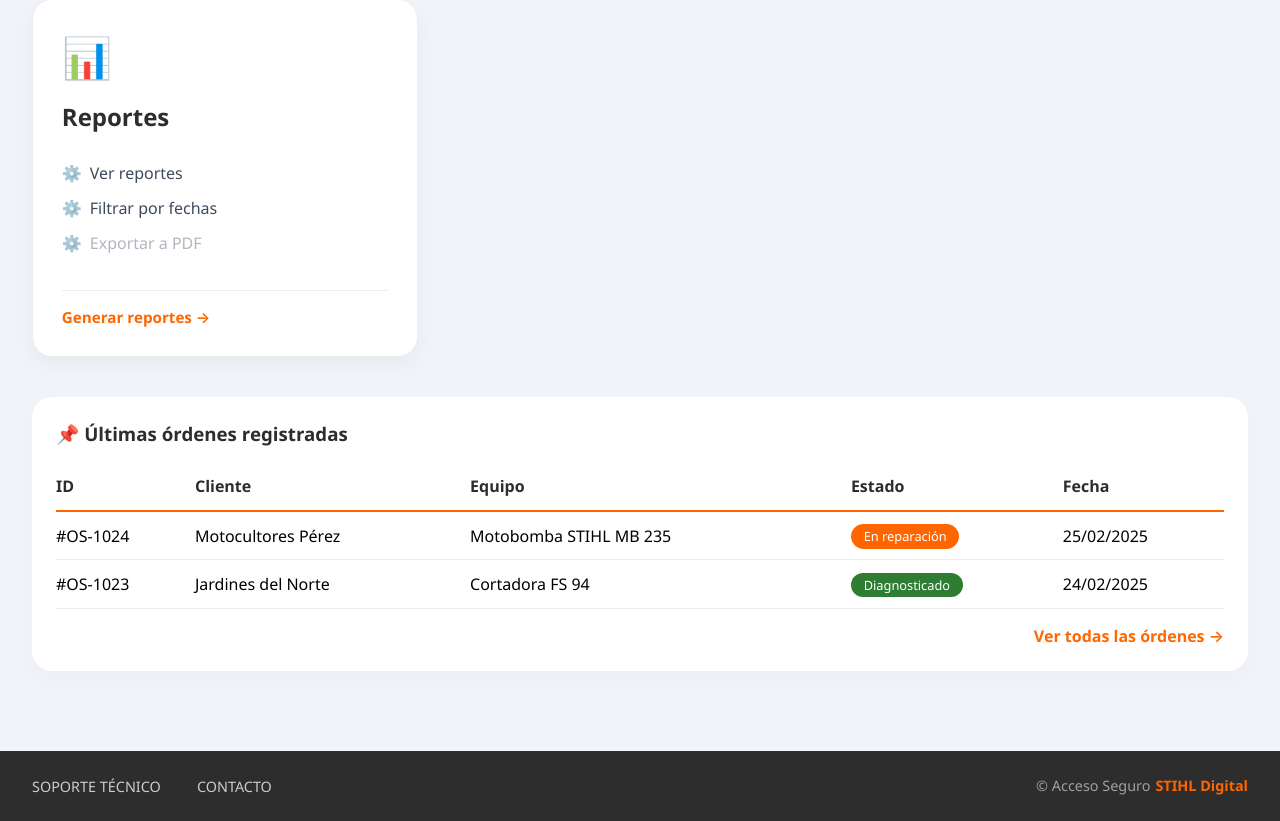
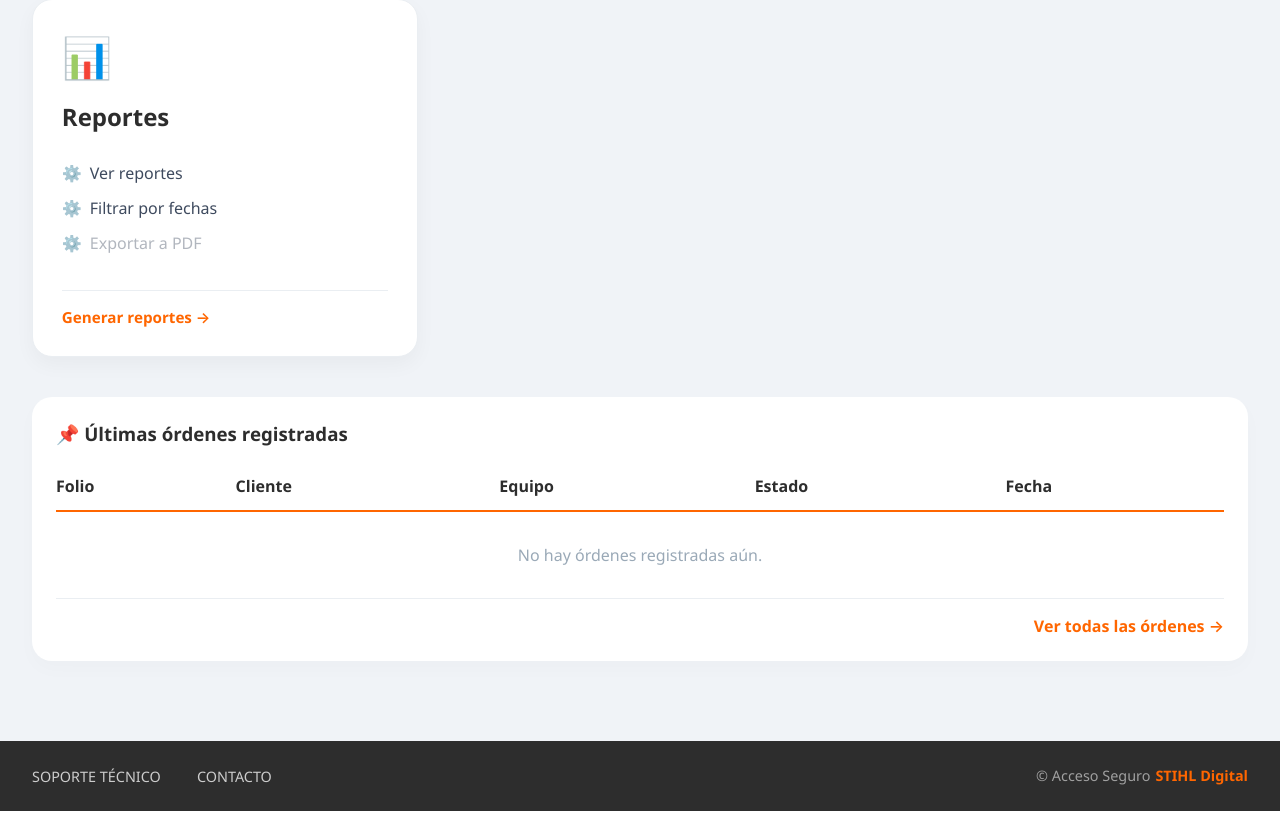
Before and after one commit to Ghossst3/Proyecto_Software, a Flask app: page /dashboard in a window 1280 px wide. Shown: the part 1240-2061 px from the top of the page. Run offline with Flask 3, Linux system fonts and the light colour scheme; the visitor is signed in with stand-in values (Sample User, id 1).

Commit message:
Update dashboard
mdificacion al dashboard para mostrar la tabla de ultimas ordenes de servicio con datos reales

```diff
--- a/templates/dashboard.html
+++ b/templates/dashboard.html
@@ -394,7 +394,7 @@
             <div class="role-chip">{{ rol }}</div>
         </div>
 
-        <!-- Módulos según rol (se pueden adaptar con lógica flask) -->
+        <!-- Modulos segun rol (se pueden adaptar con logica flask) -->
         <div class="section-title">
             <span></span> Accesos rápidos
         </div>
@@ -560,7 +560,7 @@
             <table style="width: 100%; border-collapse: collapse; text-align: left;">
                 <thead>
                     <tr style="border-bottom: 2px solid #ff6600; color: #2d2d2d;">
-                        <th style="padding: 0.8rem 0;">ID</th>
+                        <th style="padding: 0.8rem 0;">Folio</th>
                         <th>Cliente</th>
                         <th>Equipo</th>
                         <th>Estado</th>
@@ -568,24 +568,43 @@
                     </tr>
                 </thead>
                 <tbody>
+                    {% if ultimas_ordenes %}
+                        {% for o in ultimas_ordenes %}
+                        {% set colores = {
+                            'recibido':              '#1565c0',
+                            'diagnosticando':        '#f57f17',
+                            'esperando_refacciones': '#880e4f',
+                            'en_reparacion':         '#ff6600',
+                            'listo':                 '#2e7d32',
+                            'entregado':             '#6a1b9a'
+                        } %}
                     <tr style="border-bottom: 1px solid #eaeef2;">
-                        <td style="padding: 0.8rem 0;">#OS-1024</td>
-                        <td>Motocultores Pérez</td>
-                        <td>Motobomba STIHL MB 235</td>
-                        <td><span style="background-color: #ff6600; color: white; padding: 0.2rem 0.8rem; border-radius: 20px; font-size: 0.8rem;">En reparación</span></td>
-                        <td>25/02/2025</td>
+                        <td style="padding: 0.8rem 0;">{{ o.folio }}</td>
+                        <td>{{ o.nombre_cliente }}</td>
+                        <td>{{ o.tipo_equipo }} {{ o.marca }} {{ o.modelo or '' }}</td>
+                        <td>
+                            <span style="background-color: #ff6600; color: white; padding: 0.2rem 0.8rem; border-radius: 20px; font-size: 0.8rem;">
+                                {{ o.estado | replace('_',' ') | title }}
+                            </span>
+                        </td>
+                        <td style="color:#9aa9b7; font-size:0.88rem;">
+                            {{ o.fecha_ingreso.strftime('%d/%m/%Y') }}
+                        </td>
                     </tr>
+                    {% endfor %}
+                {% else %}
                     <tr style="border-bottom: 1px solid #eaeef2;">
-                        <td style="padding: 0.8rem 0;">#OS-1023</td>
-                        <td>Jardines del Norte</td>
-                        <td>Cortadora FS 94</td>
-                        <td><span style="background-color: #2e7d32; color: white; padding: 0.2rem 0.8rem; border-radius: 20px; font-size: 0.8rem;">Diagnosticado</span></td>
-                        <td>24/02/2025</td>
+                        <td colspan="5" style="padding:2rem; text-align:center; color:#9aa9b7;">
+                            No hay órdenes registradas aún.
+                        </td>
                     </tr>
+                {% endif %}
                 </tbody>
             </table>
             <div style="margin-top: 1rem; text-align: right;">
-                <a href="#" style="color: #ff6600; text-decoration: none; font-weight: 600;">Ver todas las órdenes →</a>
+                <a href="{{ url_for('ordenes') }}" style="color:#ff6600; text-decoration:none; font-weight:600;">
+                    Ver todas las órdenes →
+                </a>
             </div>
         </div>
     </div>
```
